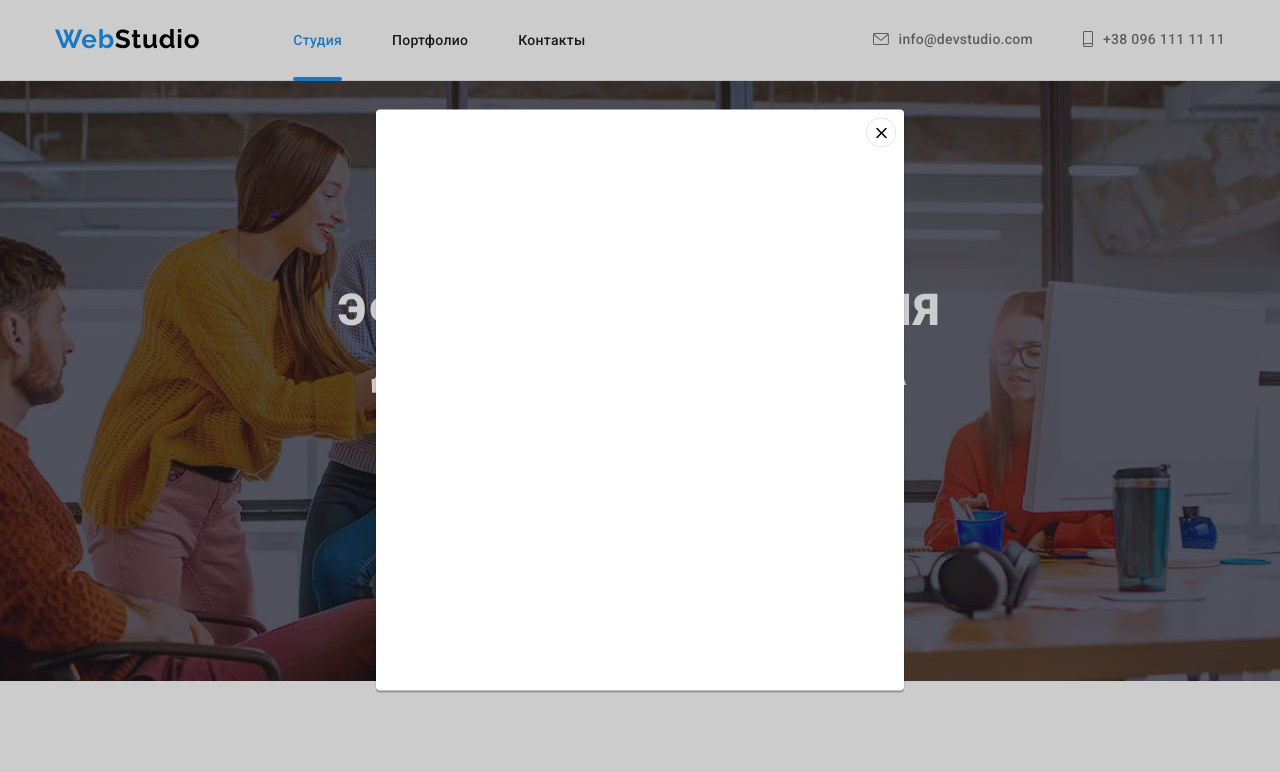
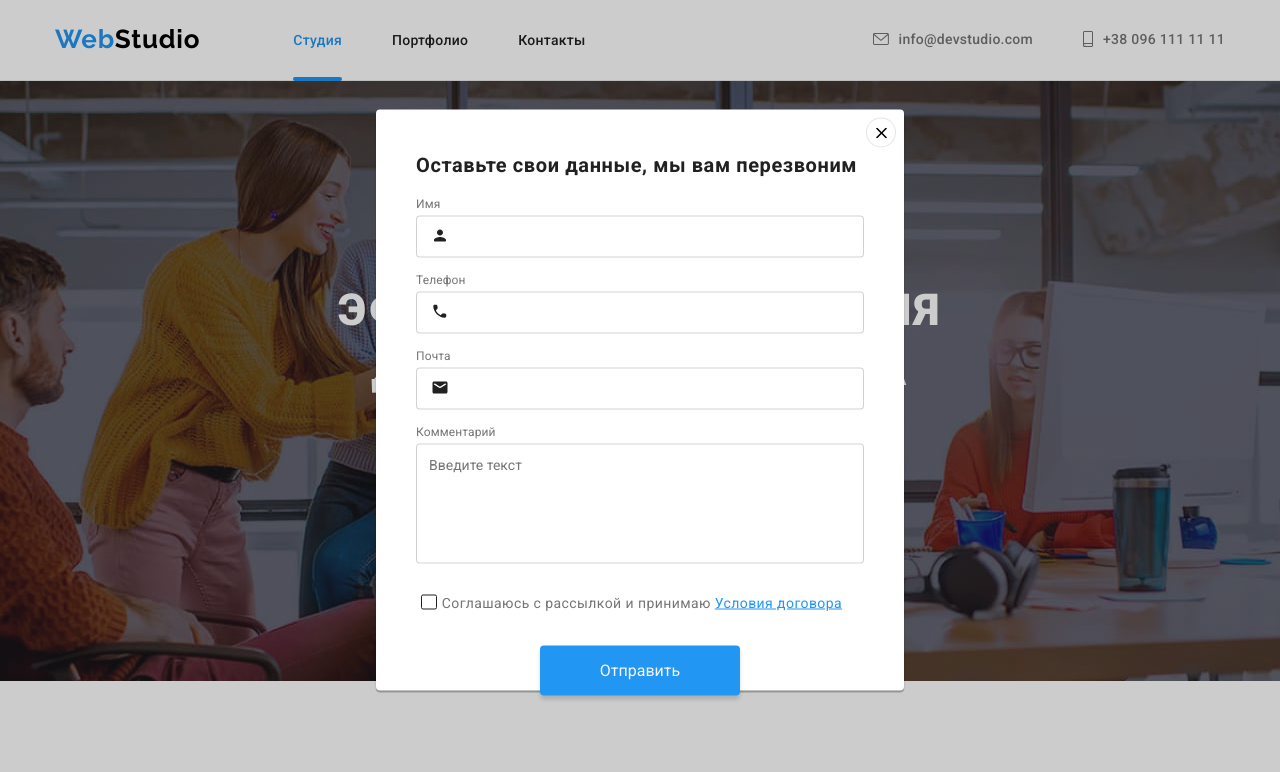
Before and after one commit to Asalen/goit-markup-hw-06, a plain HTML site: page index.html in a window 1280 px wide. Both pictures are taken after a click on the button "Заказать услугу". Shown: the top 772 px of the page. Drawn offline with Linux system fonts and the light colour scheme.

Commit message:
Добавляет галочку

```diff
--- a/css/styles.css
+++ b/css/styles.css
@@ -684,6 +684,7 @@ img {
 
 .modal {
     position: absolute;
+    padding: 40px;
     top: 50%;
     left: 50%;
     transform: translate(-50%, -50%);
@@ -717,6 +718,136 @@ img {
 .modal-btn-svg:hover,
 .modal-btn-svg:focus {
     fill: var(--accent-color);
+}
+
+
+/* FORM */
+
+.form-title {
+    margin-bottom: 12px;
+    margin-top: 0;
+    font-weight: 700;
+    font-size: 20px;
+    line-height: 1.5;
+    letter-spacing: 0.03em;
+    color: var(--title-text-color);
+}
+
+.recall-form {
+    text-align: left;
+}
+
+.form-field {
+    position: relative;
+    margin-bottom: 10px;
+}
+
+.form-label {
+    display: inline-block;
+    margin-bottom: 4px;
+    font-weight: 400;
+    font-size: 12px;
+    line-height: 1.16;
+    letter-spacing: 0.01em;
+    color: var(--primary-text-color);
+}
+
+.form-input {
+    padding-left: 42px;
+    transition: border-color var(--main-background-color);
+}
+
+.form-input,
+.form-comment {
+    width: 100%;
+    padding: 12px;
+    border: 1px solid rgba(33, 33, 33, 0.2);
+    box-sizing: border-box;
+    border-radius: 4px;
+}
+
+.form-comment {
+    height: 120px;
+    resize: none;
+    padding-left: 12px;
+}
+
+.input-icon {
+    position: absolute;
+    left: 15px;
+    top: 35px;
+    fill: var(--title-text-color);
+    transition: fill var(--main-background-color);
+}
+
+.form-field:nth-last-of-type(2) {
+    margin-bottom: 20px;
+}
+
+.checkbox-wrap {
+    text-align: center;
+    margin-bottom: 30px;
+}
+
+.checkbox-label {
+    position: relative;
+    font-size: 14px;
+    line-height: 1.71;
+    letter-spacing: 0.03em;
+    color: var(--primary-text-color);
+}
+
+.checkbox {
+    appearance: none;
+}
+
+.check-icon {
+    position: absolute;
+    width: 16px;
+    height: 15px;
+    border: 1px solid var(--title-text-color);
+    border-radius: 2px;
+    top: 00px;
+    left: -25px;
+    margin-left: 8px;
+}
+
+.checkbox-link {
+    color: var(--accent-color);
+}
+
+.checkbox:checked+.check-icon {
+    background-color: var(--accent-color);
+    background-image: url(../images/studio-img/icon-check.svg);
+    background-size: contain;
+    background-origin: border-box;
+    width: 16px;
+    height: 15px;
+    margin-right: 8px;
+}
+
+.form-button {
+    display: block;
+    margin-left: auto;
+    margin-right: auto;
+    padding-right: 54px;
+    padding-left: 54px;
+    padding-bottom: 0;
+    margin-bottom: 0;
+    outline: none;
+    box-shadow: 0px 4px 4px rgba(0, 0, 0, 0.15);
+    transition: background-color var(--main-background-color);
+}
+
+.send-btn {
+    width: 200px;
+    height: 50px;
+    font-size: 16px;
+    text-align: center;
+    border-radius: 4px;
+    border: none;
+    color: var(--section-background-color);
+    background-color: var(--accent-color);
 }
 
 
@@ -834,6 +965,6 @@ img {
 
 .input-subscribtion:hover,
 .input-subscribtion:focus {
-    border: 1px solid rgba(255, 255, 255, 0.8);
+    border: 1px solid var(--accent-color);
     transform: border-color 250ms cubic-bezier(0.4, 0, 0.2, 1);
 }
--- a/index.html
+++ b/index.html
@@ -354,6 +354,52 @@
                         <use href="./images/studio-img/sprite.svg#close-btn"></use>
                     </svg>
             </button>
+
+            <p class="form-title">Оставьте свои данные, мы вам перезвоним</p>
+            <form class="recall-form">
+
+                <div class="form-field">
+                    <label for="name" class="form-label">Имя</label>
+                    <input id="name" class="form-input" type="text" name="name" required="">
+                    <svg class="input-icon" width="18" height="18">
+                            <use href="./images/studio-img/sprite2.svg#icon-person"></use>
+                        </svg>
+                </div>
+
+                <div class="form-field">
+                    <label for="tel" class="form-label">Телефон</label>
+                    <input id="tel" class="form-input" type="tel" name="tel" required="">
+                    <svg class="input-icon" width="18" height="18">
+                            <use href="./images/studio-img/sprite2.svg#icon-phone"></use>
+                        </svg>
+                </div>
+
+                <div class="form-field">
+                    <label for="email" class="form-label">Почта</label>
+                    <input id="email" class="form-input" type="email" name="email" required="">
+                    <svg class="input-icon" width="18" height="18">
+                            <use href="./images/studio-img/sprite2.svg#icon-email"></use>
+                        </svg>
+                </div>
+
+                <div class="form-field">
+                    <label for="comment" class="form-label">Комментарий</label>
+                    <textarea id="comment" class="form-input form-comment" name="comment" placeholder="Введите текст"></textarea>
+                </div>
+
+                <div class="checkbox-wrap">
+                    <label for="checkbox" class="checkbox-label">
+                        <input class="checkbox" id="checkbox" type="checkbox">
+                        Соглашаюсь с рассылкой и принимаю
+                        <span class="check-icon"></span><a class="checkbox-link" href="">Условия договора</a>
+                    </label>
+                </div>
+
+                <button class="send-btn form-button" type="submit">
+                    Отправить
+                </button>
+
+            </form>
         </div>
     </div>
 
```
Also changed, not shown: images/studio-img/icon-check.svg (added).
